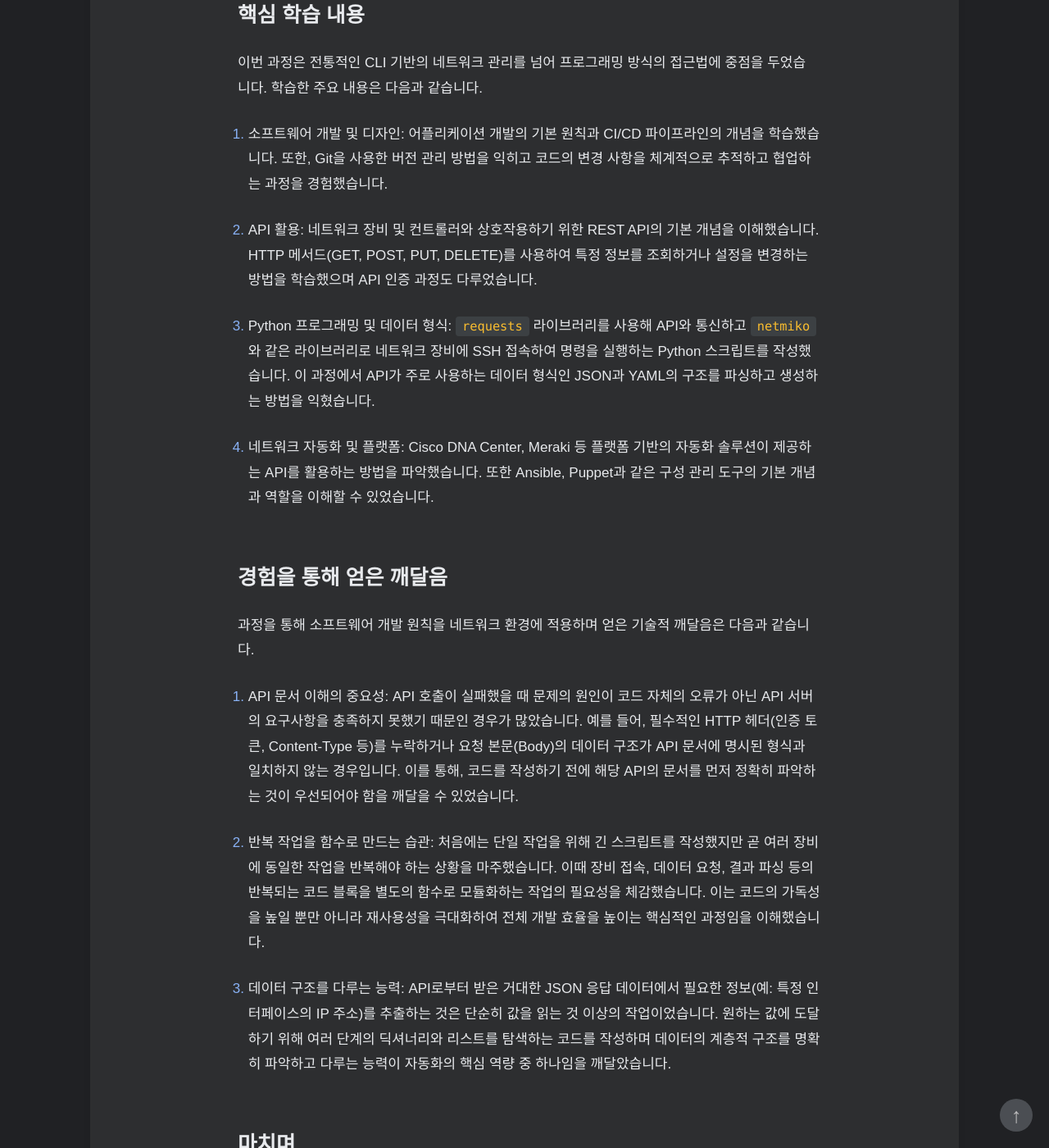
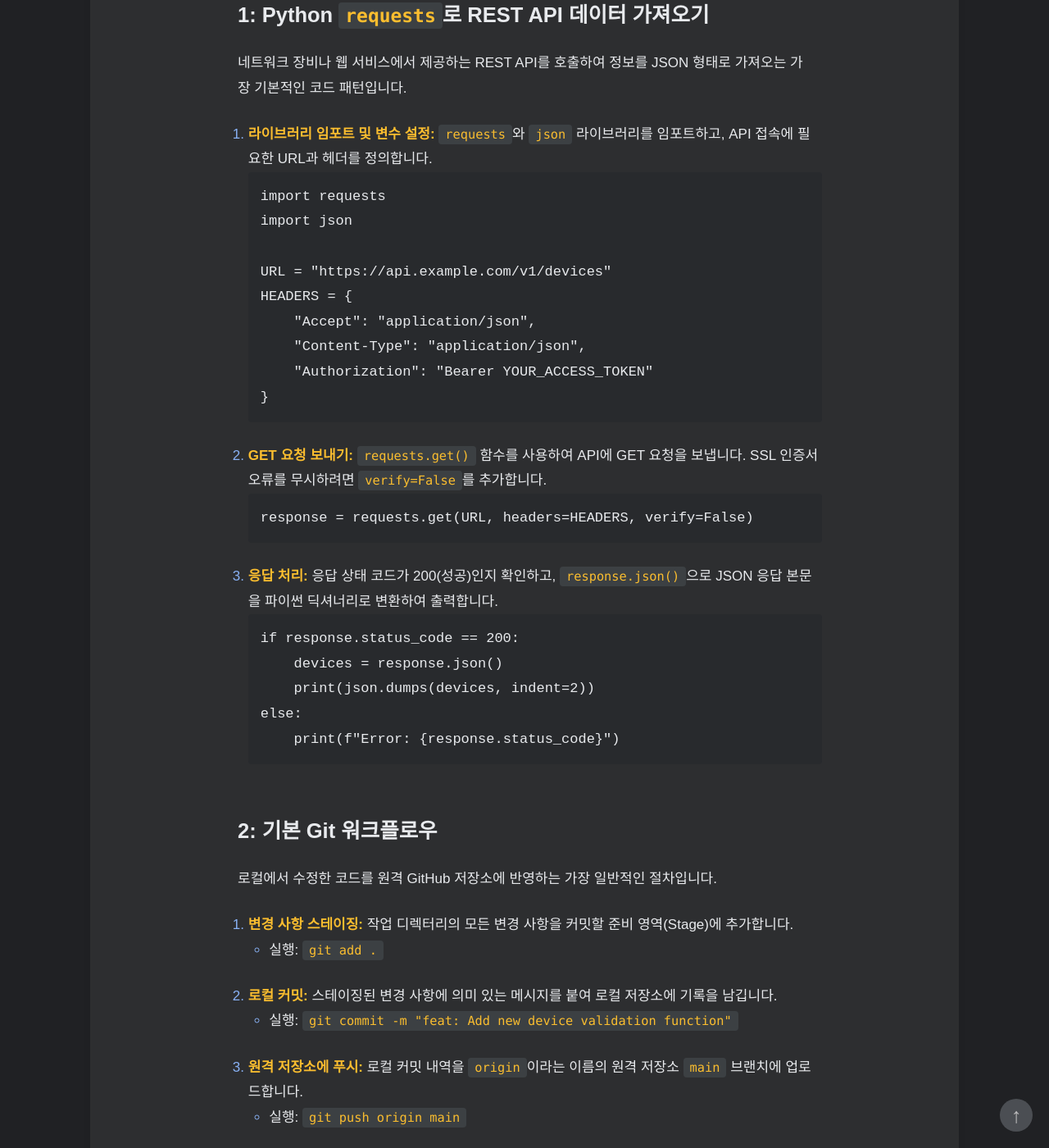
Before and after one commit to HamaP0/HamaP0.github.io, a Jekyll site: the page built from _posts/자격증/2025-08-09-DEVASC.md, in a window 1280 px wide and 1400 px high, scrolled down 454 px. Shown: the whole window at 82% size. Built offline with Jekyll 4.4.1, drawn with Linux system fonts in a browser that asks for light colours; some web fonts are replaced; some of the changed text lies outside the part shown.

Commit message:
Update 2025-08-09-DEVASC.md

````diff
--- a/_posts/자격증/2025-08-09-DEVASC.md
+++ b/_posts/자격증/2025-08-09-DEVASC.md
@@ -7,30 +7,74 @@
 ---
 Cisco의 DevNet Associate (200-901 DEVASC) 과정을 이수하고 수료증을 취득했습니다. 이 과정은 소프트웨어 개발 및 DevOps 원칙을 네트워크 인프라 관리에 적용하는 방법을 이해하고, API와 Python을 이용해 네트워크 자동화를 구현하는 경험이었습니다.
 
-## 핵심 학습 내용
+## 1: Python `requests`로 REST API 데이터 가져오기
 
-이번 과정은 전통적인 CLI 기반의 네트워크 관리를 넘어 프로그래밍 방식의 접근법에 중점을 두었습니다. 학습한 주요 내용은 다음과 같습니다.
+네트워크 장비나 웹 서비스에서 제공하는 REST API를 호출하여 정보를 JSON 형태로 가져오는 가장 기본적인 코드 패턴입니다.
 
-1.  소프트웨어 개발 및 디자인: 어플리케이션 개발의 기본 원칙과 CI/CD 파이프라인의 개념을 학습했습니다. 또한, Git을 사용한 버전 관리 방법을 익히고 코드의 변경 사항을 체계적으로 추적하고 협업하는 과정을 경험했습니다.
+1.  **라이브러리 임포트 및 변수 설정:** `requests`와 `json` 라이브러리를 임포트하고, API 접속에 필요한 URL과 헤더를 정의합니다.
+    ```python
+    import requests
+    import json
 
-2.  API 활용: 네트워크 장비 및 컨트롤러와 상호작용하기 위한 REST API의 기본 개념을 이해했습니다. HTTP 메서드(GET, POST, PUT, DELETE)를 사용하여 특정 정보를 조회하거나 설정을 변경하는 방법을 학습했으며 API 인증 과정도 다루었습니다.
+    URL = "https://api.example.com/v1/devices"
+    HEADERS = {
+        "Accept": "application/json",
+        "Content-Type": "application/json",
+        "Authorization": "Bearer YOUR_ACCESS_TOKEN"
+    }
+    ```
 
-3.  Python 프로그래밍 및 데이터 형식: `requests` 라이브러리를 사용해 API와 통신하고 `netmiko`와 같은 라이브러리로 네트워크 장비에 SSH 접속하여 명령을 실행하는 Python 스크립트를 작성했습니다. 이 과정에서 API가 주로 사용하는 데이터 형식인 JSON과 YAML의 구조를 파싱하고 생성하는 방법을 익혔습니다.
+2.  **GET 요청 보내기:** `requests.get()` 함수를 사용하여 API에 GET 요청을 보냅니다. SSL 인증서 오류를 무시하려면 `verify=False`를 추가합니다.
+    ```python
+    response = requests.get(URL, headers=HEADERS, verify=False)
+    ```
 
-4.  네트워크 자동화 및 플랫폼: Cisco DNA Center, Meraki 등 플랫폼 기반의 자동화 솔루션이 제공하는 API를 활용하는 방법을 파악했습니다. 또한 Ansible, Puppet과 같은 구성 관리 도구의 기본 개념과 역할을 이해할 수 있었습니다.
+3.  **응답 처리:** 응답 상태 코드가 200(성공)인지 확인하고, `response.json()`으로 JSON 응답 본문을 파이썬 딕셔너리로 변환하여 출력합니다.
+    ```python
+    if response.status_code == 200:
+        devices = response.json()
+        print(json.dumps(devices, indent=2))
+    else:
+        print(f"Error: {response.status_code}")
+    ```
 
-## 경험을 통해 얻은 깨달음
+## 2: 기본 Git 워크플로우
 
-과정을 통해 소프트웨어 개발 원칙을 네트워크 환경에 적용하며 얻은 기술적 깨달음은 다음과 같습니다.
+로컬에서 수정한 코드를 원격 GitHub 저장소에 반영하는 가장 일반적인 절차입니다.
 
-1.  API 문서 이해의 중요성: API 호출이 실패했을 때 문제의 원인이 코드 자체의 오류가 아닌 API 서버의 요구사항을 충족하지 못했기 때문인 경우가 많았습니다. 예를 들어, 필수적인 HTTP 헤더(인증 토큰, Content-Type 등)를 누락하거나 요청 본문(Body)의 데이터 구조가 API 문서에 명시된 형식과 일치하지 않는 경우입니다. 이를 통해, 코드를 작성하기 전에 해당 API의 문서를 먼저 정확히 파악하는 것이 우선되어야 함을 깨달을 수 있었습니다.
+1.  **변경 사항 스테이징:** 작업 디렉터리의 모든 변경 사항을 커밋할 준비 영역(Stage)에 추가합니다.
+    *   실행: `git add .`
 
-2.  반복 작업을 함수로 만드는 습관: 처음에는 단일 작업을 위해 긴 스크립트를 작성했지만 곧 여러 장비에 동일한 작업을 반복해야 하는 상황을 마주했습니다. 이때 장비 접속, 데이터 요청, 결과 파싱 등의 반복되는 코드 블록을 별도의 함수로 모듈화하는 작업의 필요성을 체감했습니다. 이는 코드의 가독성을 높일 뿐만 아니라 재사용성을 극대화하여 전체 개발 효율을 높이는 핵심적인 과정임을 이해했습니다.
+2.  **로컬 커밋:** 스테이징된 변경 사항에 의미 있는 메시지를 붙여 로컬 저장소에 기록을 남깁니다.
+    *   실행: `git commit -m "feat: Add new device validation function"`
 
-3.  데이터 구조를 다루는 능력: API로부터 받은 거대한 JSON 응답 데이터에서 필요한 정보(예: 특정 인터페이스의 IP 주소)를 추출하는 것은 단순히 값을 읽는 것 이상의 작업이었습니다. 원하는 값에 도달하기 위해 여러 단계의 딕셔너리와 리스트를 탐색하는 코드를 작성하며 데이터의 계층적 구조를 명확히 파악하고 다루는 능력이 자동화의 핵심 역량 중 하나임을 깨달았습니다.
+3.  **원격 저장소에 푸시:** 로컬 커밋 내역을 `origin`이라는 이름의 원격 저장소 `main` 브랜치에 업로드합니다.
+    *   실행: `git push origin main`
+
+4.  **상태 확인:** `git status`로 현재 작업 디렉터리의 상태를, `git log`로 커밋 이력을 확인합니다.
+
+## 소프트웨어 개발 핵심 개념
+
+이 과정은 특정 코드 문법보다 개발 전반에 걸친 개념을 이해하는 것이 중요했습니다. `print()`나 `git commit` 같은 개별 명령은 쉽게 찾을 수 있지만, 그 배경에 있는 원리를 아는 것이 핵심입니다.
+
+*   **REST API HTTP Verbs**
+    *   **개념:** API를 통해 자원(Resource)을 다루는 방식을 정의한 동사들입니다. CRUD(Create, Read, Update, Delete)와 매핑하여 기억해야 합니다. `POST`(생성), `GET`(읽기), `PUT`/`PATCH`(수정), `DELETE`(삭제).
+
+*   **데이터 포맷**
+    *   **개념:** API 통신과 설정 파일에 주로 사용되는 데이터 형식의 차이를 알아야 합니다. **JSON**은 `{}`와 `[]`을 사용하는 key-value 구조, **YAML**은 들여쓰기 기반의 사람이 읽기 편한 구조, **XML**은 `<tag>`를 사용하는 구조입니다.
+
+*   **CI/CD 파이프라인**
+    *   **개념:** 개발자가 코드를 커밋하면(Continuous Integration), 자동으로 테스트, 빌드, 배포(Continuous Deployment/Delivery)까지 이어지는 프로세스입니다. 개발 생산성을 높이는 핵심 요소입니다.
+
+*   **Docker 컨테이너**
+    *   **개념:** 애플리케이션을 실행 환경과 함께 패키징하는 기술입니다. **이미지**는 컨테이너를 만들기 위한 '설계도'이며, **컨테이너**는 그 설계도를 바탕으로 실행된 '인스턴스'입니다. "내 컴퓨터에선 됐는데..." 하는 문제를 해결해 줍니다.
+
+*   **MVC(Model-View-Controller) 패턴**
+    *   **개념:** 소프트웨어를 데이터(Model), 사용자 인터페이스(View), 로직(Controller) 세 부분으로 나누어 설계하는 디자인 패턴입니다. 코드의 재사용성과 유지보수성을 높여줍니다.
 
 ## 마치며
 
 DevNet Associate 과정은 네트워크 엔지니어링에 소프트웨어 개발자의 관점을 접목하는 경험이었습니다. CLI 명령어를 수동으로 입력하던 방식에서 벗어나 Python 스크립트와 API를 통해 네트워크를 프로그래밍의 대상으로 다루는 방법을 학습했습니다. 이 과정을 통해 인프라를 코드로 관리하는(Infrastructure as Code) 접근법의 기반을 마련할 수 있었습니다.
 
+
 <hr class="short-rule">
````
